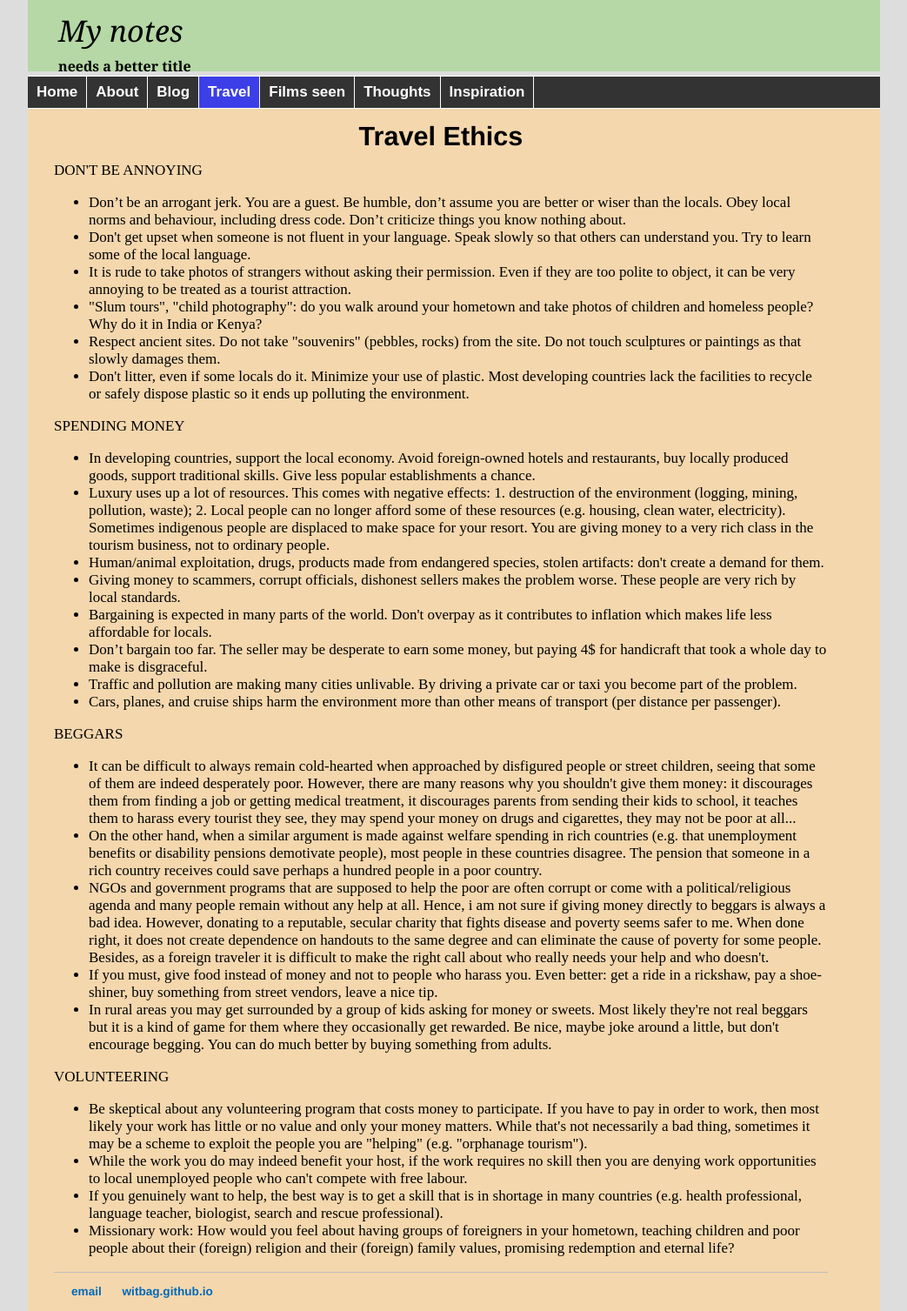
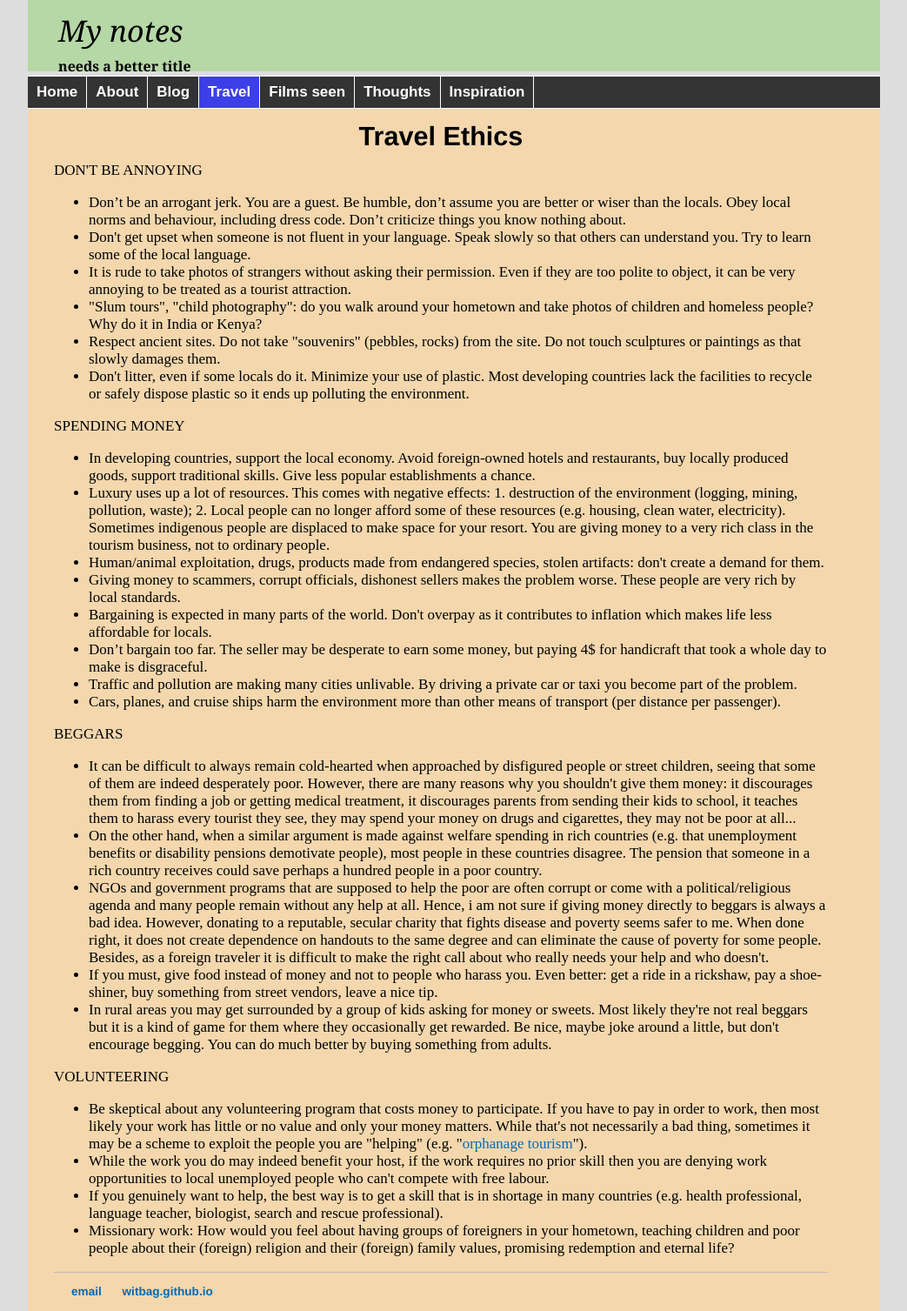
Before and after one commit to witbag/witbag.github.io, a Jekyll site: the page built from travel/ethics.html, in a window 1280 px wide. Shown: the whole page at 87% size, without its empty margins (118-1161 px from the left). Built offline with Jekyll 4.4.1, drawn with Linux system fonts in a browser that asks for light colours.

Commit message:
Update ethics.html

```diff
--- a/travel/ethics.html
+++ b/travel/ethics.html
@@ -38,7 +38,7 @@ DON'T BE ANNOYING<br>
 </ul>
 <p>VOLUNTEERING</p>
 <ul>
-<li>Be skeptical about any volunteering program that costs money to participate. If you have to pay in order to work, then most likely your work has little or no value and only your money matters. While that's not necessarily a bad thing, sometimes it may be a scheme to exploit the people you are "helping" (e.g. "orphanage tourism").
-<li>While the work you do may indeed benefit your host, if the work requires no skill then you are denying work opportunities to local unemployed people who can't compete with free labour.
+<li>Be skeptical about any volunteering program that costs money to participate. If you have to pay in order to work, then most likely your work has little or no value and only your money matters. While that's not necessarily a bad thing, sometimes it may be a scheme to exploit the people you are "helping" (e.g. "<a href="https://www.theguardian.com/world/orphanage-tourism" target=_blank>orphanage tourism</a>").
+<li>While the work you do may indeed benefit your host, if the work requires no prior skill then you are denying work opportunities to local unemployed people who can't compete with free labour.
 <li>If you genuinely want to help, the best way is to get a skill that is in shortage in many countries (e.g. health professional, language teacher, biologist, search and rescue professional).
 <li>Missionary work: How would you feel about having groups of foreigners in your hometown, teaching children and poor people about their (foreign) religion and their (foreign) family values, promising redemption and eternal life?
```
